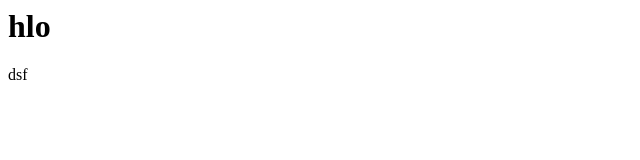
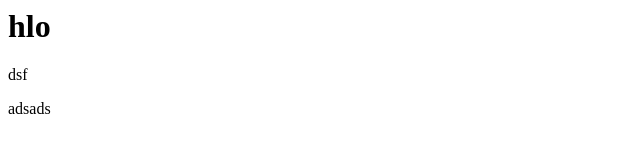
Before and after one commit to Bhuvanesh20042002/Bhuvi, a plain HTML site: page index.html in a window 1280 px wide. Shown: the full height of the page, 0-640 px from the left. Drawn offline with Linux system fonts and the light colour scheme.

Commit message:
Update index.html

```diff
--- a/index.html
+++ b/index.html
@@ -1,2 +1,3 @@
 <h1>hlo</h1>
 <p>dsf</p>
+<p>adsads</p>
```
